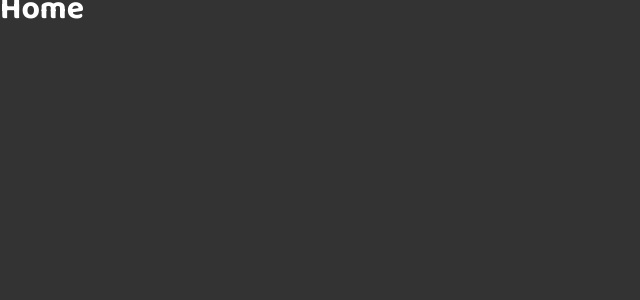
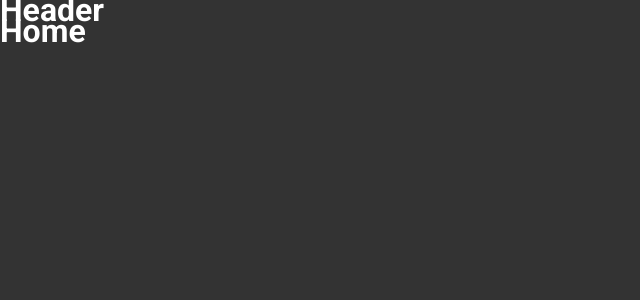
Before and after one commit to lutzzdias/coffee-delivery, a React (Vite) app: page / in a window 1280 px wide. Shown: the top 300 px of the page, without its empty margins (0-640 px from the left). Built offline with nearby package versions, Linux system fonts and the light colour scheme.

Commit message:
feat: create header and setup layout

```diff
--- a/src/Router.tsx
+++ b/src/Router.tsx
@@ -1,5 +1,6 @@
 import { Route, Routes } from 'react-router-dom'
 
+import { DefaultLayout } from './layouts/DefaultLayout'
 import { Checkout } from './pages/Checkout'
 import { Home } from './pages/Home'
 import { Success } from './pages/Success'
@@ -7,9 +8,11 @@
 export function Router() {
   return (
     <Routes>
-      <Route path="/" element={<Home />} />
-      <Route path="/checkout" element={<Checkout />} />
-      <Route path="/success" element={<Success />} />
+      <Route path="/" element={<DefaultLayout />}>
+        <Route path="/" element={<Home />} />
+        <Route path="/checkout" element={<Checkout />} />
+        <Route path="/success" element={<Success />} />
+      </Route>
     </Routes>
   )
 }
--- /dev/null
+++ b/src/components/Header/index.tsx
@@ -0,0 +1,7 @@
+export function Header() {
+  return (
+    <>
+      <h1>Header</h1>
+    </>
+  )
+}
--- /dev/null
+++ b/src/layouts/DefaultLayout.tsx
@@ -0,0 +1,12 @@
+import { Outlet } from 'react-router-dom'
+
+import { Header } from '../components/Header'
+
+export function DefaultLayout() {
+  return (
+    <>
+      <Header />
+      <Outlet />
+    </>
+  )
+}
--- a/src/styles/global.ts
+++ b/src/styles/global.ts
@@ -13,8 +13,8 @@
   }
 
   body, input, textarea, button {
+    /* font-family: 'Baloo 2', cursive; */
     font-family: 'Roboto', sans-serif;
-    font-family: 'Baloo 2', cursive;
     font-weight: 400;
     font-size: 1rem;
     line-height: 130%;
```
Also changed, not shown: src/components/Header/styles.tsx (added).
